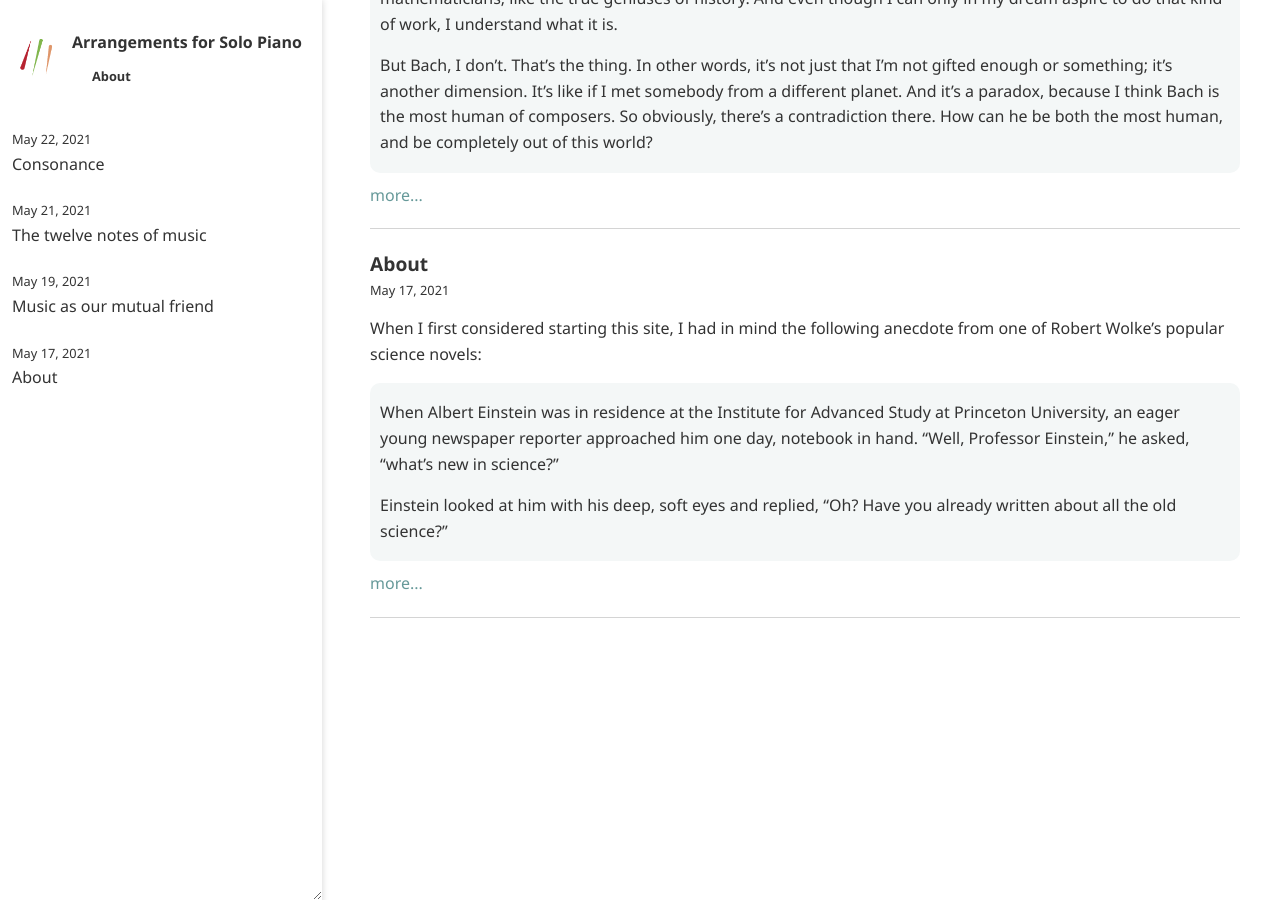
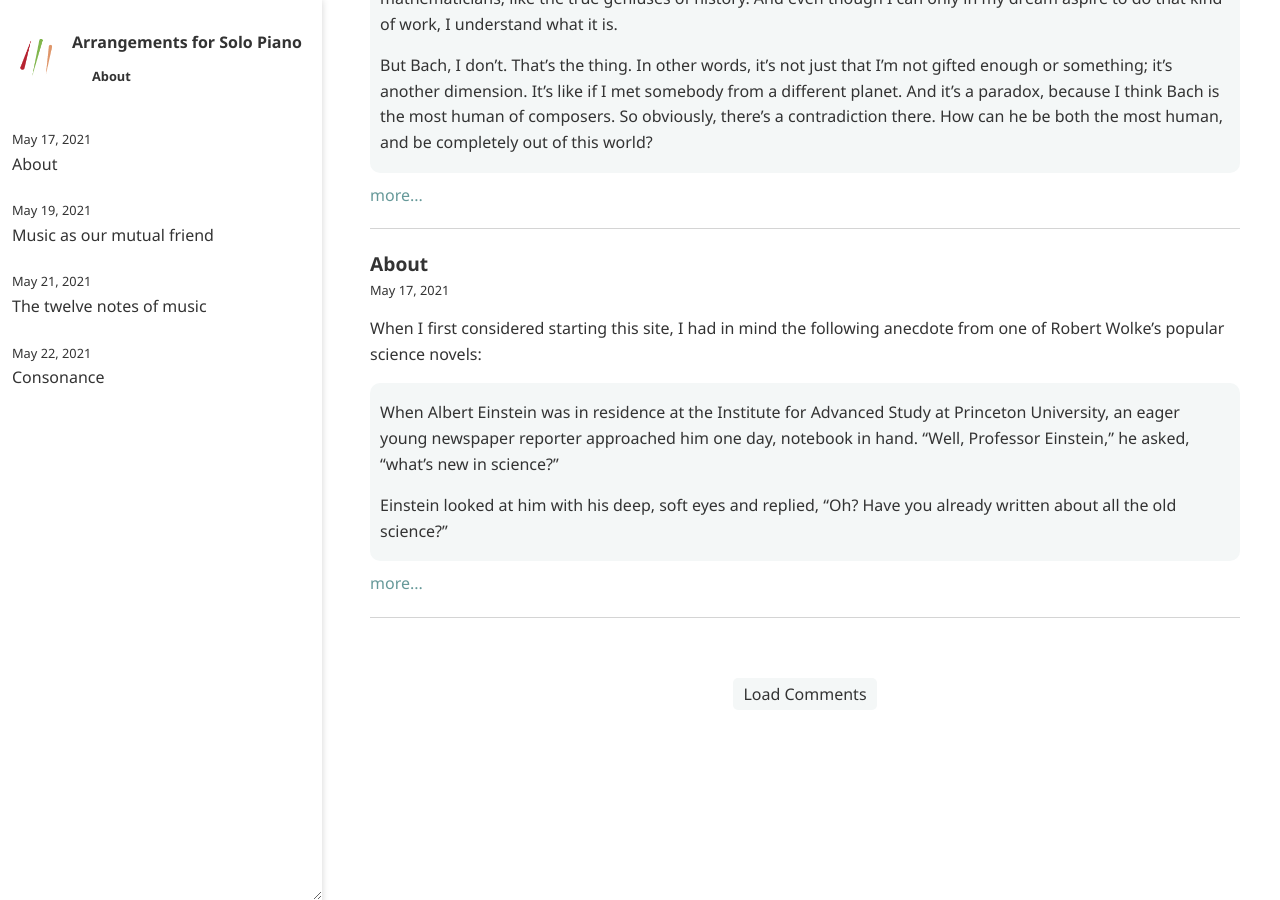
Before and after one commit to ansyblenetwork/arrpiano, a Jekyll site: the page built from index.html, in a window 1280 px wide and 900 px high, scrolled down 1439 px. Built offline with Jekyll 4.4.1, drawn with Linux system fonts in a browser that asks for light colours; before the commit the page ends 2187 px from its top, so only the background shows below that.

Commit message:
Update page.html

```diff
--- a/_layouts/page.html
+++ b/_layouts/page.html
@@ -21,7 +21,6 @@
 
 <body>
 	<div id="fb-root"></div>
-	<script async defer crossorigin="anonymous" src="https://connect.facebook.net/en_US/sdk.js#xfbml=1&version=v10.0" nonce="S4tJ3X3o"></script>
 
 	<div id="outersidebar" class="outersidebar">
 	<div class="sidebar">
@@ -35,8 +34,10 @@
 			</span>
 		</div>
 
-		<ul class="ulsidebar" id="postlist" style="overflow:auto;">
-			{% for post in site.posts %}
+		<div id="shadow" style="display:none; inset:0px; pointer-events:none; position:absolute; box-shadow: inset 0px 40px 15px -50px #333"></div>
+		<ul class="ulsidebar" id="postlist" style="overflow:auto;" onscroll="if (this.scrollTop > 5) this.previousElementSibling.style.display = 'block';
+											else this.previousElementSibling.style.display = 'none';">
+			{% for post in site.posts reversed %}
 				{% if page.title == post.title %}
 					<li id="specialPost" style="background-color:#f4f7f7"><span class="date-format">{{ post.date | date: "%B %-d, %Y" }}</span><br>
 						{{ post.title }}</li>
@@ -45,7 +46,7 @@
 						{{ post.title }}</li></a>
 				{% endif %}
 			{% endfor %}
-			<br>
+			<li style="height:200px"></li>
 		</ul>
 	</div>
 	<div class="sidebartab"></div>
@@ -62,14 +63,26 @@
 			{{ content }}
 		</div>
 
+		<button onclick="loadComments(this)" style="margin-left: auto; margin-right:auto; display:block;">Load Comments</button>
 		<div id="comment"></div>
+		<div style="height:150px"></div>
 	</div>
 
 </body>
 
 <script>
 // facebook comments
-D('comment').outerHTML = `<div id="comment" class="fb-comments" data-href="${window.location.href}" data-width="100%" data-numposts="10"></div>`;
+function loadComments(elt) {
+	D('comment').outerHTML = `<div id="comment" class="fb-comments" data-href="${window.location.href}" data-width="100%" data-numposts="10"></div>`;
+
+	var tag = make('script');
+	tag.crossOrigin = "anonymous";
+	tag.nonce = "S4tJ3X3o";
+	tag.src = "https://connect.facebook.net/en_US/sdk.js#xfbml=1&version=v10.0";
+	var firstScriptTag = document.getElementsByTagName('script')[0];
+	firstScriptTag.parentNode.insertBefore(tag, firstScriptTag);
+	tag.onload = function() {hide(elt);};
+}
 
 // add base URL to relative links (for project pages)
 var relativelinks = document.getElementsByTagName("a");
```
Also changed, not shown: other parts of _layouts/page.html (+3 -0 lines).
